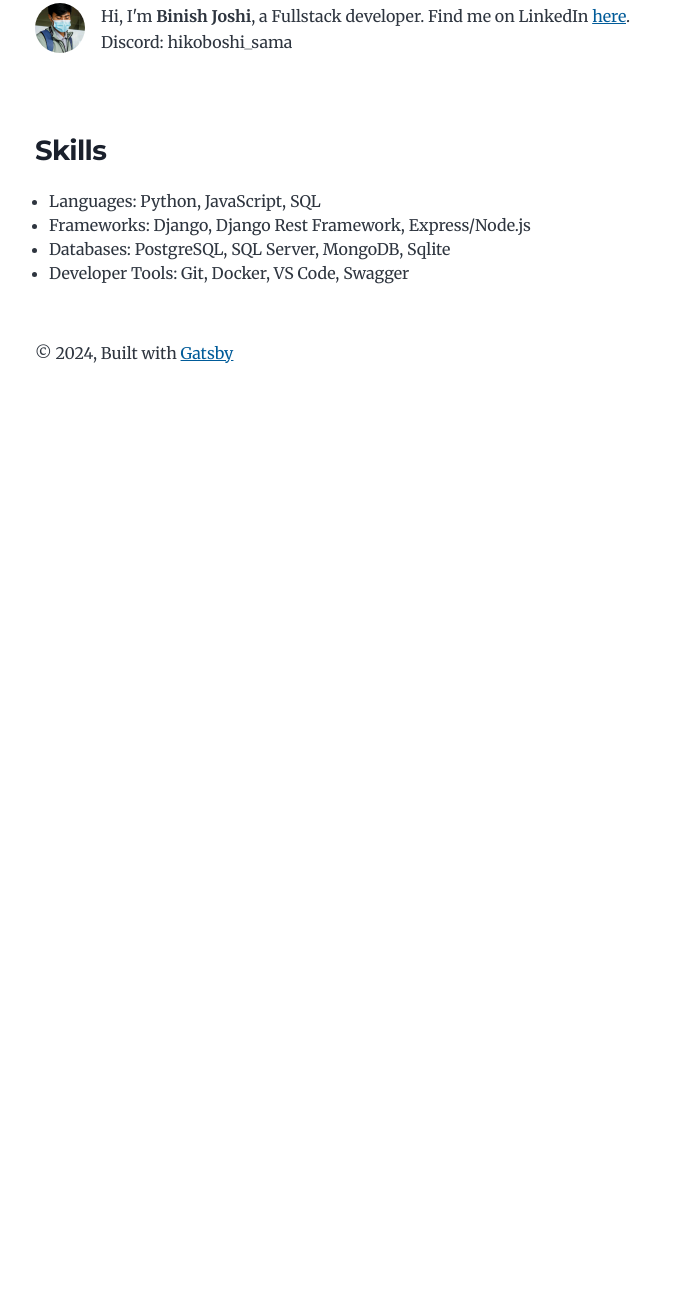
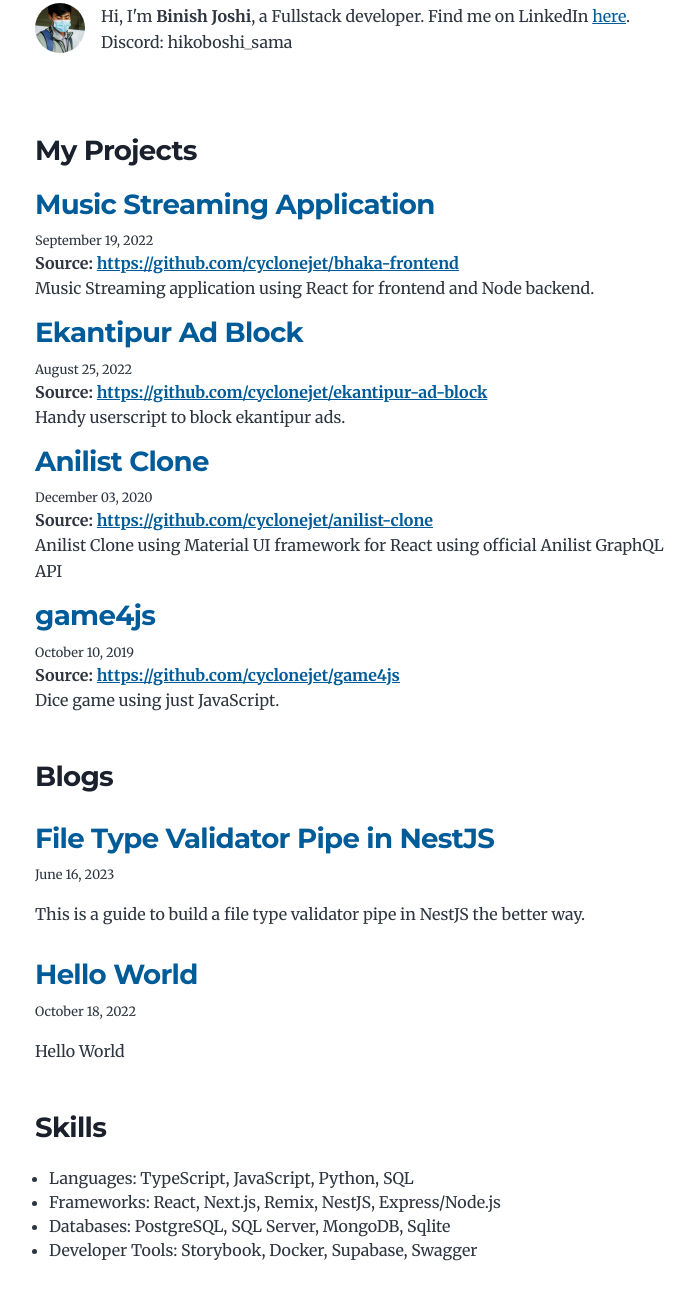
Before and after one commit to binishjoshi/portfolio, a Gatsby site: page / in a window 1280 px wide. Shown: the part 138-1429 px from the top of the page, without its empty margins (289-984 px from the left). Before the commit the page ends 800 px from the top, so only its background shows below. Built offline with nearby package versions, Linux system fonts and the light colour scheme; Gatsby itself is replaced by a stand-in of ours.

Commit message:
restructure

```diff
--- a/content/project/anilist-clone/index.md
+++ b/content/project/anilist-clone/index.md
@@ -6,5 +6,3 @@ source: https://github.com/cyclonejet/anilist-clone
 ---
 
 I started this project to get better at Material UI, and React overall. I specifically chose Anilist because it's site is very smooth, and easy to navigate with really good infographics. On top of that, it provided GraphQL API that made it easy to query whatever I need easily.
-
-This project was stalled because I was getting busy with my exams and I never picked it up again.
--- a/content/project/bhaka-music-streaming-backend/index.md
+++ /dev/null
@@ -1,8 +0,0 @@
----
-title: Bhaka Music Streaming Backend
-date: "2022-09-19T00:00:00"
-description: "Back-end code for Bhaka Music Streaming (3rd year project) written in JavaScript using Express.js framework."
-source: https://github.com/cyclonejet/bhaka-backend
----
-
-Express.js for music streaming app, for my third year project. I used docker compose to containerize node and PostgreSQL server on same network.
--- a/content/project/bhaka-music-streaming-frontend/index.md
+++ b/content/project/bhaka-music-streaming-frontend/index.md
@@ -1,10 +1,8 @@
 ---
-title: Bhaka Music Streaming Frontend
+title: Music Streaming Application
 date: "2022-09-19T00:00:00"
-description: "Frontend for Bhaka Music Streaming (3rd year project) using React library."
+description: "Music Streaming application using React for frontend and Node backend."
 source: https://github.com/cyclonejet/bhaka-frontend
 ---
 
 This is my third year project for my Computer Engineering. It uses the `<audio>` HTML element to play both Opus and FLAC codec that the application uses.
-
-It was rather interesting and informative to work on this project. I learned in depth about a very useful hook in React, `useRef`.
--- a/src/pages/index.js
+++ b/src/pages/index.js
@@ -13,17 +13,8 @@ const BlogIndex = ({ data, location }) => {
   return (
     <Layout location={location} title={siteTitle}>
       <Bio />
-      <div className="skills">
-        <h3>Skills</h3>
-        <ul>
-          <li>Languages: Python, JavaScript, SQL</li>
-          <li>Frameworks: Django, Django Rest Framework, Express/Node.js</li>
-          <li>Databases: PostgreSQL, SQL Server, MongoDB, Sqlite</li>
-          <li>Developer Tools: Git, Docker, VS Code, Swagger</li>
-        </ul>
-      </div>
-      {/* <Projects /> */}
-      {/* {posts.length !== 0 && (
+      <Projects />
+      {posts.length !== 0 && (
         <>
           <h3>Blogs</h3>
           <ol style={{ listStyle: `none` }}>
@@ -59,7 +50,16 @@ const BlogIndex = ({ data, location }) => {
             })}
           </ol>
         </>
-      )} */}
+      )}
+      <div className="skills">
+        <h3>Skills</h3>
+        <ul>
+          <li>Languages: TypeScript, JavaScript, Python, SQL</li>
+          <li>Frameworks: React, Next.js, Remix, NestJS, Express/Node.js</li>
+          <li>Databases: PostgreSQL, SQL Server, MongoDB, Sqlite</li>
+          <li>Developer Tools: Storybook, Docker, Supabase, Swagger</li>
+        </ul>
+      </div>
     </Layout>
   )
 }
```
